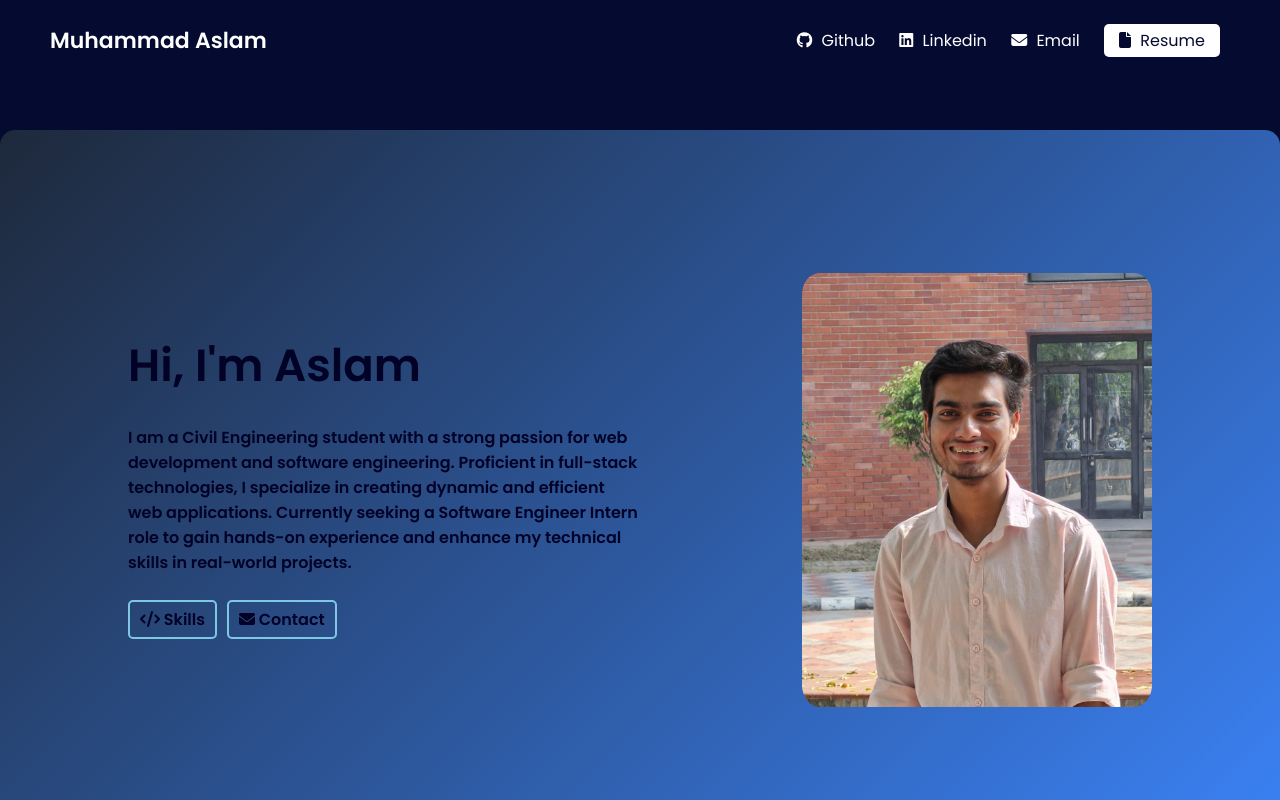
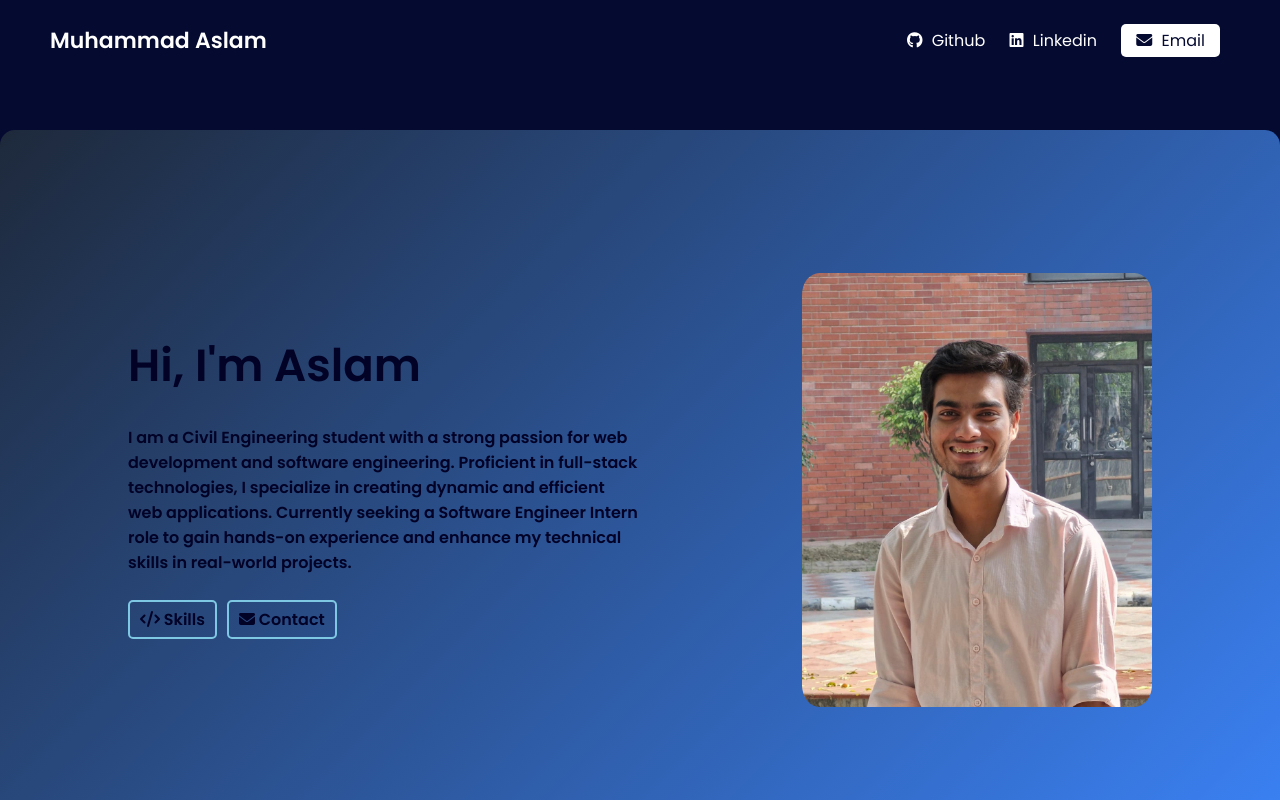
Before and after one commit to M-D-Aslam/portfolio, a plain HTML site: page index.html in a window 1280 px wide. Shown: the top 800 px of the page. Drawn offline with Linux system fonts and the light colour scheme.

Commit message:
resume code delete

```diff
--- a/index.html
+++ b/index.html
@@ -37,10 +37,10 @@
         <i class="fa-solid fa-envelope"></i>
         <span>Email</span>
       </a>
-      <a href="Assests1/CI resume.pdf">
+      <!-- <a href="Assests1/CI resume.pdf">
         <i class="fa-solid fa-file"></i>
         <span>Resume</span>
-      </a>
+      </a> -->
     </div>
   </nav>
   <main>
```
